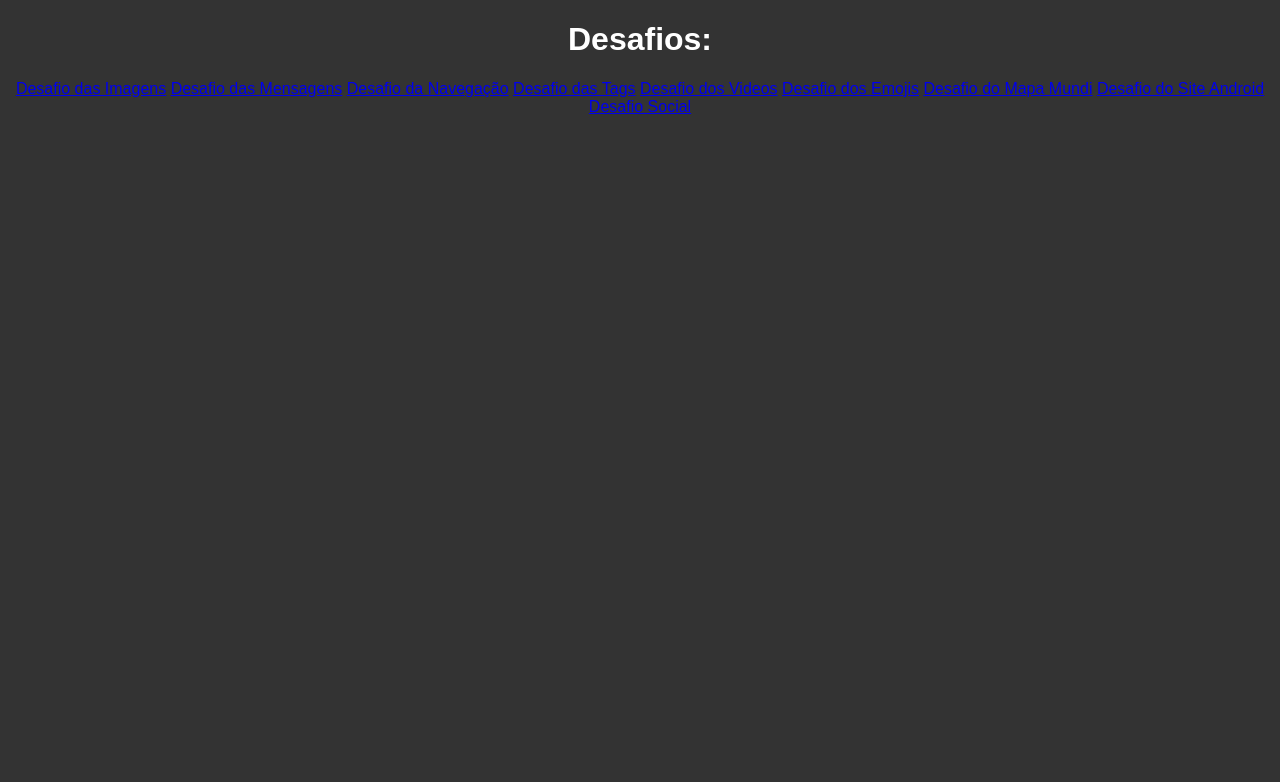
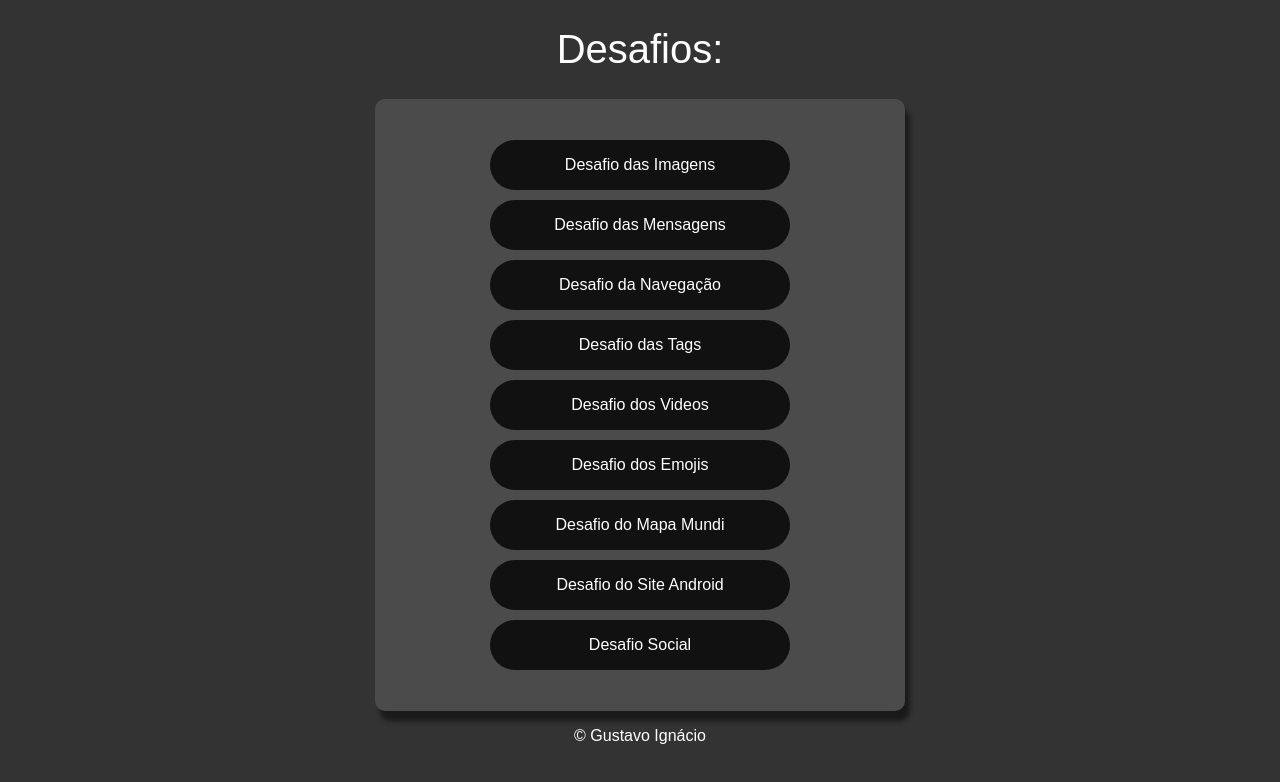
Before and after one commit to GustavoIgn/PROJETOS-JS-HTML-CSS, a plain HTML site: page Desafios/menu.html in a window 1280 px wide. Drawn offline with Linux system fonts and the light colour scheme.

Commit message:
Reparos e Grandes Ajustes

```diff
--- /dev/null
+++ b/Desafios/Menu/style.css
@@ -0,0 +1,92 @@
+body {
+    background: rgba(0, 0, 0, 0.8);
+    color: white;
+    font: normal 12pt arial;
+    text-align: center;
+}
+
+h1 {
+    color: rgb(255, 254, 254);
+    text-align: center;
+    font: normal 30pt arial;
+    display: flex;
+    align-items: center;
+    justify-content: center;
+}
+
+section {
+    background: rgb(75, 75, 75);
+    border-radius: 10px;
+    padding: 15px;
+    width: 500px;
+    margin: auto;
+    box-shadow: 5px 10px 5px rgba(0, 0, 0, 0.5);
+    display: flex;
+    align-items: center;
+    justify-content: center;
+}
+
+ul {
+    list-style: none;
+    padding: 0;
+}
+
+li {
+    margin: 10px 0;
+}
+
+a {
+    text-decoration: none;
+    color: rgb(255, 255, 255);
+    display: flex;
+    justify-content: center;
+    align-items: center;
+    width: 300px;
+    height: 50px;
+    border-radius: 25px;
+    background-color: rgb(17, 17, 17);
+    transition: background-color 0.3s, transform 0.3s;
+}
+
+a:hover {
+    background-color: gray;
+    transform: scale(1.05);
+}
+
+/* Consultas de mídia para responsividade */
+
+/* Para telas menores, como dispositivos móveis */
+@media (max-width: 600px) {
+    h1 {
+        font-size: 24pt;
+    }
+
+    a {
+        height: 40px;
+        border-radius: 20px;
+    }
+}
+
+/* Para tablets */
+@media (min-width: 601px) and (max-width: 1024px) {
+    h1 {
+        font-size: 28pt;
+    }
+
+    a {
+        height: 45px;
+        border-radius: 22.5px;
+    }
+}
+
+/* Para desktops */
+@media (min-width: 1025px) {
+    h1 {
+        font-size: 30pt;
+    }
+
+    a {
+        height: 50px;
+        border-radius: 25px;
+    }
+}
--- a/Desafios/menu.html
+++ b/Desafios/menu.html
@@ -5,25 +5,25 @@
     <meta name="viewport" content="width=device-width, initial-scale=1.0">
     <link rel="shortcut icon" href="Imagens/favicon.ico" type="image/x-icon">
     <title>Meus Desafios</title>
-    <style>
-        body {
-            background: rgba(0, 0, 0, 0.8);
-            color: white;
-            font: normal 12pt arial;
-            text-align: center;
-        }
-    </style>
+    <link rel="stylesheet" href="Menu/style.css">
 </head>
 <body>
     <h1>Desafios:</h1>
-    <a href="Desafio_das_Imagens.html">Desafio das Imagens</a>
-    <a href="Desafio_das_Mensagens.html">Desafio das Mensagens</a>
-    <a href="Desafio-Navegação.html">Desafio da Navegação</a>
-    <a href="Desafio_das_Tags.html">Desafio das Tags</a>
-    <a href="Desafio_dos_Videos.html">Desafio dos Videos</a>
-    <a href="Desafio_Emojis.html">Desafio dos Emojis</a>
-    <a href="Desafio_Mapa_Mundi.html">Desafio do Mapa Mundi</a>
-    <a href="Desafio_Site_Android.html">Desafio do Site Android</a>
-    <a href="Desafio_Social.html">Desafio Social</a>
+    <section>
+        <ul>
+            <li><a href="Desafio_das_Imagens.html" target="_blank">Desafio das Imagens</a></li>
+            <li><a href="Desafio_das_Mensagens.html" target="_blank">Desafio das Mensagens</a></li>
+            <li><a href="Desafio-Navegação.html" target="_blank">Desafio da Navegação</a></li>
+            <li><a href="Desafio_das_Tags.html" target="_blank">Desafio das Tags</a></li>
+            <li><a href="Desafio_dos_Videos.html" target="_blank">Desafio dos Videos</a></li>
+            <li><a href="Desafio_Emojis.html" target="_blank">Desafio dos Emojis</a></li>
+            <li><a href="Desafio_Mapa_Mundi.html" target="_blank">Desafio do Mapa Mundi</a></li>
+            <li><a href="Desafio_Site_Android.html" target="_blank">Desafio do Site Android</a></li>
+            <li><a href="Desafio_Social.html" target="_blank">Desafio Social</a></li>
+        </ul>
+    </section>
+    <footer>
+        <p>&copy; Gustavo Ignácio</p>
+    </footer>
 </body>
 </html>
--- a/Sistema de Trânsito/estilo.css
+++ b/Sistema de Trânsito/estilo.css
@@ -1,7 +1,12 @@
-body, h1, ul, li, button {
+body,
+h1,
+ul,
+li,
+button {
     margin: 0;
     padding: 0;
 }
+
 body {
     font-family: Arial, sans-serif;
     display: flex;
@@ -67,7 +72,7 @@ li {
     margin-top: 10px;
 }
 
-input{
+input {
     text-align: center;
 }
 
@@ -105,3 +110,75 @@ footer {
     color: #ffffff;
     padding: 10px 10px 0px 10px;
 }
+
+/* Consultas de mídia para responsividade */
+
+/* Para telas menores, como dispositivos móveis */
+@media (max-width: 600px) {
+    body {
+        flex-direction: column;
+    }
+
+    div.lateral {
+        width: 100%;
+        height: auto;
+        border-radius: 0;
+        position: static;
+    }
+
+    #res {
+        width: 100%;
+        left: 0;
+        padding: 10px;
+        position: static;
+        height: auto;
+    }
+
+    footer {
+        width: 100%;
+        bottom: 0;
+        right: 0;
+        border-radius: 0;
+        border-top-right-radius: 10px;
+    }
+}
+
+/* Para tablets */
+@media (min-width: 601px) and (max-width: 1024px) {
+    div.lateral {
+        width: 250px;
+    }
+
+    #res {
+        width: calc(100% - 270px);
+        left: 250px;
+    }
+
+    h1 {
+        font-size: 22px;
+    }
+
+    p {
+        font-size: 14px;
+    }
+}
+
+/* Para desktops */
+@media (min-width: 1025px) {
+    div.lateral {
+        width: 350px;
+    }
+
+    #res {
+        width: calc(100% - 445px);
+        left: 400px;
+    }
+
+    h1 {
+        font-size: 24px;
+    }
+
+    p {
+        font-size: 16px;
+    }
+}
```
